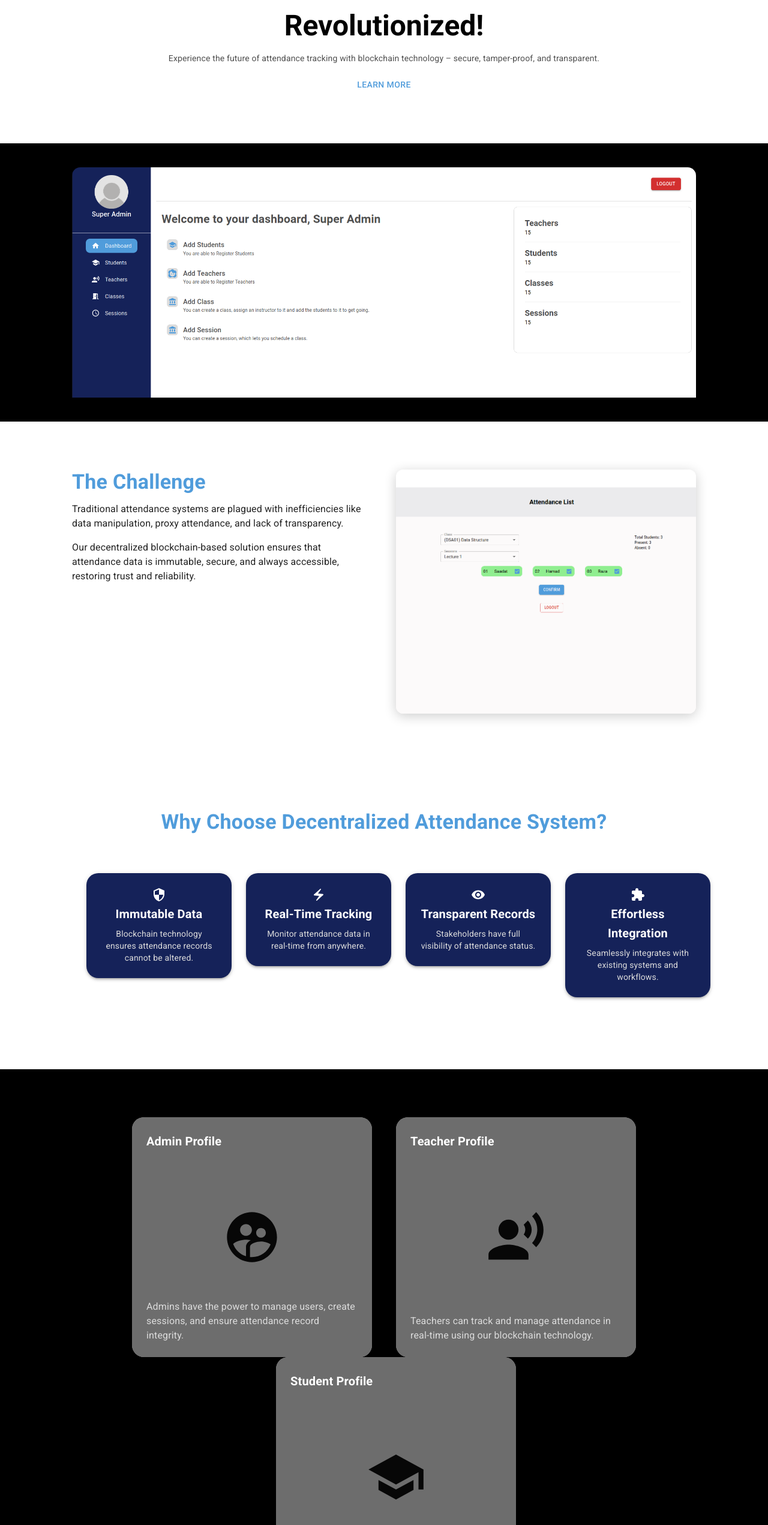
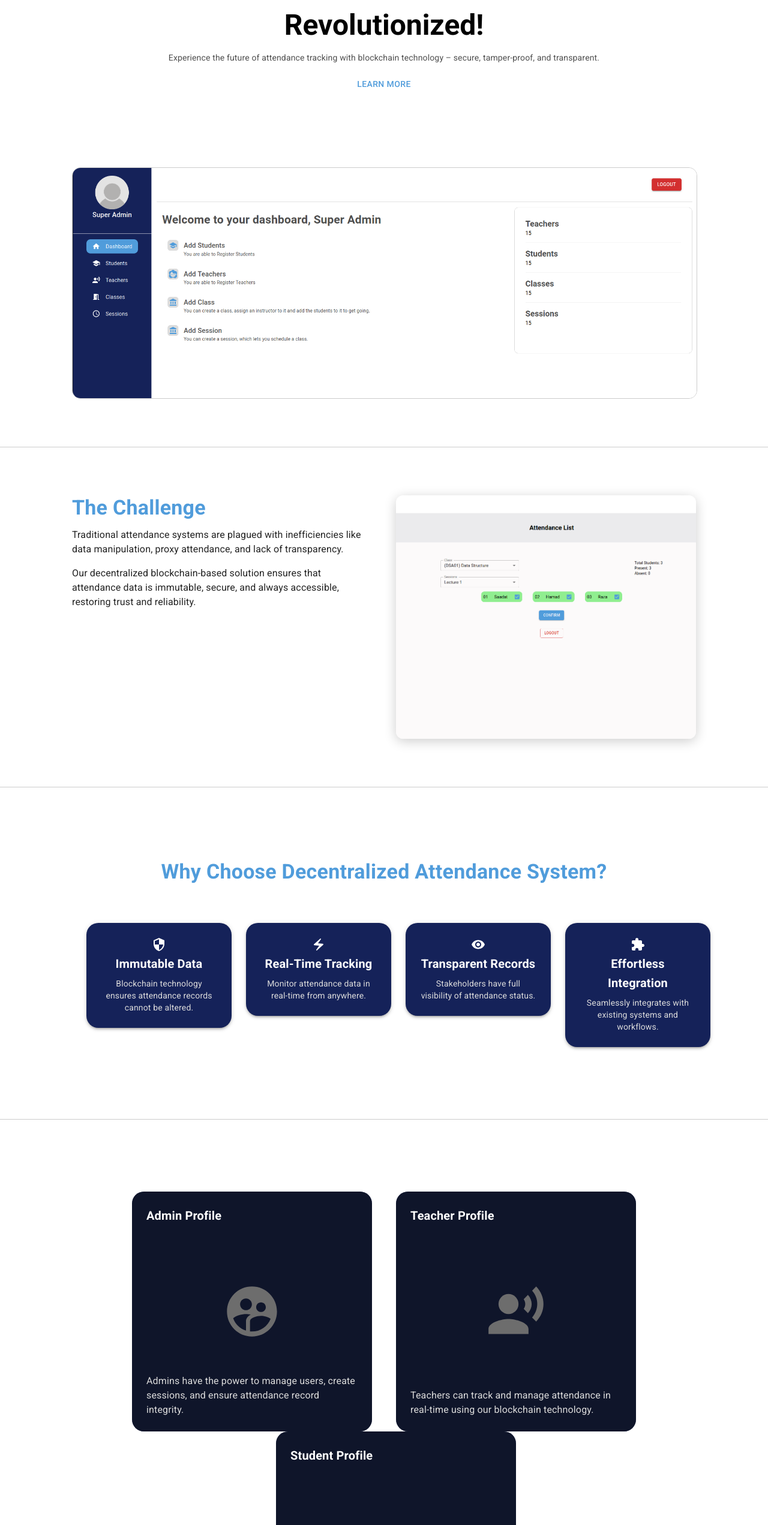
Before and after one commit to saadat7s/decentralizedAttendance-client, a React (Create React App) app: page / in a window 1280 px wide. Shown: the part 254-2797 px from the top of the page at 60% size. Built offline with nearby package versions, Linux system fonts and the light colour scheme; no server answers.

Commit message:
Corrected glitch in admin dashbaord, added logout button to student page, corrected glitch in teachers page showing 401 unauthorized

```diff
--- a/src/components/Admin/AdminLogin.tsx
+++ b/src/components/Admin/AdminLogin.tsx
@@ -8,6 +8,7 @@ import { AppDispatch, RootState } from '../../redux/store';
 import toast from 'react-hot-toast';
 import { userLogin } from '../../redux/features/authSlice';
 import { getUserProfile } from '../../redux/features/userSlice';
+import LandingPageNav from '../LandingPageNav';
 
 
 
@@ -76,6 +77,8 @@ function AdminLogin() {
     }, [isAuthenticated])
 
     return (
+        <Stack>
+            <LandingPageNav />
             <LoginForm
                 title='Welcome, Log in with your Admin Credentials'
                 subtitle='It is our great pleasure to have you on board'
@@ -105,6 +108,7 @@ function AdminLogin() {
                     </Stack>
                 }
             />
+        </Stack>
     );
 }
 
--- /dev/null
+++ b/src/components/LandingPageNav.tsx
@@ -0,0 +1,48 @@
+import { Button, Stack, Typography } from '@mui/material'
+import React from 'react'
+import { Link } from 'react-router-dom'
+
+function LandingPageNav() {
+    return (
+        <Stack
+            justifyContent={'space-between'}
+            gap={3}
+            direction={'row'}
+            px={15}
+            py={5}
+        >
+
+            {/* Logo */}
+            <Link to={'/'} style={{ textDecoration: 'none', color: "black" }}>
+                <Stack>
+                    <Typography lineHeight={1} variant='caption' fontWeight={'900'} sx={{ textTransform: 'uppercase' }}>
+                        Decentralized
+                    </Typography>
+                    <Typography lineHeight={1} variant='caption' fontWeight={'900'} sx={{ textTransform: 'uppercase' }}>
+                        Attendance
+                    </Typography>
+                    <Typography lineHeight={1} variant='caption' fontWeight={'900'} sx={{ textTransform: 'uppercase' }}>
+                        System
+                    </Typography>
+                </Stack>
+            </Link>
+
+            {/* Nav buttons */}
+            <Stack
+                direction={'row'}
+                gap={1}
+            >
+                <Button variant='contained'>
+                    Login
+                </Button>
+
+                <Button variant='contained'>
+                    Register
+                </Button>
+
+            </Stack>
+        </Stack>
+    )
+}
+
+export default LandingPageNav
--- a/src/components/LandingProfileCards.tsx
+++ b/src/components/LandingProfileCards.tsx
@@ -5,7 +5,7 @@ function LandingProfileCards({ title, subtitle, image, children }: { title: stri
     return (
         <Stack
             justifyContent={'space-between'}
-            bgcolor={'primary.contrastText'}
+            bgcolor={'primary.100'}
             height={400}
             width={400}
             borderRadius={5}
--- a/src/components/LoginForm.tsx
+++ b/src/components/LoginForm.tsx
@@ -8,7 +8,7 @@ function LoginForm({ title, subtitle, formik, actions }: { title: string, subtit
         <Stack
             flexGrow={1}
             width={'100vw'}
-            height={'100vh'}
+            height={'80vh'}
             gap={5}
             bgcolor={'background.default'}
             justifyContent={'center'}
--- a/src/components/PageHeader.tsx
+++ b/src/components/PageHeader.tsx
@@ -9,9 +9,7 @@ function PageHeader({ actions }: { actions: React.ReactNode | null }) {
     const dispatch = useDispatch<AppDispatch>();
     const navigate = useNavigate();
     function logoutHandler() {
-        localStorage.removeItem('x_auth_token')
         dispatch(logoutUser({ navigate }))
-        navigate('/')
     }
     return (
         <Stack
@@ -20,8 +18,6 @@ function PageHeader({ actions }: { actions: React.ReactNode | null }) {
             py={2}
             px={4}
             borderRadius={2}
-            // bgcolor={'secondary.100'}
-            // boxShadow={2}
             justifyContent={'space-between'}
         >
 
--- a/src/components/Student/Login.tsx
+++ b/src/components/Student/Login.tsx
@@ -8,6 +8,7 @@ import { AppDispatch, RootState } from '../../redux/store';
 import toast from 'react-hot-toast';
 import { userLogin } from '../../redux/features/authSlice';
 import { getUserProfile } from '../../redux/features/userSlice';
+import LandingPageNav from '../LandingPageNav';
 
 
 interface StudentLoginValues {
@@ -66,6 +67,9 @@ function Login() {
         },
     });
     return (
+        <Stack>
+            <LandingPageNav />
+
             <LoginForm
                 title="Welcome, Log in with your Student Credentials"
                 subtitle="It is our great pleasure to have you on board"
@@ -95,6 +99,7 @@ function Login() {
                     </Stack>
                 }
             />
+        </Stack>
     )
 }
 
--- a/src/components/Teacher/Home.tsx
+++ b/src/components/Teacher/Home.tsx
@@ -38,8 +38,6 @@ function Home() {
   const navigate = useNavigate();
 
   const handleLogout = () => {
-    localStorage.removeItem('x_auth_token')
-    navigate('/');
     dispatch(logoutUser({ navigate }));
   };
 
--- a/src/components/Teacher/TeacherLogin.tsx
+++ b/src/components/Teacher/TeacherLogin.tsx
@@ -8,6 +8,7 @@ import { AppDispatch, RootState } from '../../redux/store';
 import toast from 'react-hot-toast';
 import { userLogin } from '../../redux/features/authSlice';
 import { getUserProfile } from '../../redux/features/userSlice';
+import LandingPageNav from '../LandingPageNav';
 
 interface TeacherLoginValues {
     email: string;
@@ -75,6 +76,8 @@ function TeacherLogin() {
     }, [isAuthenticated, dispatch, navigate]);
 
     return (
+        <Stack>
+            <LandingPageNav />
             <LoginForm
                 title="Welcome, Log in with your Teacher Credentials"
                 subtitle="It is our great pleasure to have you on board"
@@ -104,6 +107,7 @@ function TeacherLogin() {
                     </Stack>
                 }
             />
+        </Stack>
     );
 }
 
--- a/src/pages/LandingPage.tsx
+++ b/src/pages/LandingPage.tsx
@@ -1,4 +1,4 @@
-import { Box, Button, Grid, Link, Stack, Typography } from '@mui/material';
+import { Box, Button, Divider, Grid, Link, Stack, Typography } from '@mui/material';
 import React from 'react';
 import LandingProfileCards from '../components/LandingProfileCards';
 import Navbar from '../components/Navbar';
@@ -40,20 +40,6 @@ function LandingPage() {
                     </Typography>
                 </Stack>
 
-                {/* Nav buttons */}
-                <Stack
-                    direction={'row'}
-                    gap={1}
-                >
-                    <Button variant='contained'>
-                        Login
-                    </Button>
-
-                    <Button variant='contained'>
-                        Register
-                    </Button>
-
-                </Stack>
             </Stack>
 
             {/* Banner */}
@@ -87,18 +73,20 @@ function LandingPage() {
             <Stack
                 px={15}
                 py={5}
-                bgcolor={'ActiveBorder'}
+                // bgcolor={'ActiveBorder'}
                 gap={5}
             >
                 <img
                     src='adminDashboard.png'
                     width={'100%'}
                     height={'100%'}
-                    style={{ borderTopLeftRadius: 14, borderTopRightRadius: 14 }}
+                    style={{ borderRadius: 14, border: "1px solid #ccc" }}
                     alt='a screenshot of the app'
                 />
 
             </Stack>
+
+            <Divider sx={{ width: '100%', borderColor: '#ccc' }} />
 
 
             <Grid container spacing={5} alignItems="start" px={15} py={5}>
@@ -129,7 +117,7 @@ function LandingPage() {
                     />
                 </Grid>
             </Grid>
-
+            <Divider sx={{ width: '100%', borderColor: '#ccc' }} />
 
             <Stack spacing={5} textAlign="center" py={10} px={15}>
                 <Typography variant="h4" fontWeight="bold" color="primary.main">
@@ -169,26 +157,27 @@ function LandingPage() {
                 </Grid>
             </Stack>
 
+            <Divider sx={{ width: '100%', borderColor: '#ccc' }} />
 
-            <Stack direction="row" spacing={5} justifyContent="center" flexWrap="wrap" px={15} py={10} bgcolor={'ActiveBorder'}>
+            <Stack direction="row" spacing={5} justifyContent="center" flexWrap="wrap" px={15} py={10} >
                 {[
                     {
                         title: 'Admin Profile',
                         subtitle:
                             'Admins have the power to manage users, create sessions, and ensure attendance record integrity.',
-                        image: <SupervisedUserCircle sx={{ fontSize: '100px' }} />,
+                        image: <SupervisedUserCircle sx={{ fontSize: '100px', color: "white" }} />,
                         link: '/admin/login'
                     },
                     {
                         title: 'Teacher Profile',
                         subtitle: 'Teachers can track and manage attendance in real-time using our blockchain technology.',
-                        image: <RecordVoiceOver sx={{ fontSize: '100px' }} />,
+                        image: <RecordVoiceOver sx={{ fontSize: '100px', color: "white" }} />,
                         link: '/teacher/login'
                     },
                     {
                         title: 'Student Profile',
                         subtitle: 'Students can view and verify their attendance history anytime with full transparency.',
-                        image: <School sx={{ fontSize: '100px' }} />,
+                        image: <School sx={{ fontSize: '100px', color: "white" }} />,
                         link: '/student/login'
                     },
                 ].map((profile, idx) => (
--- a/src/redux/features/authSlice.ts
+++ b/src/redux/features/authSlice.ts
@@ -1,6 +1,6 @@
 import { createAsyncThunk, createSlice } from "@reduxjs/toolkit"
 import axiosInstance from "../../utils/axios/axiosInstance"
-import { getUserProfile, setAuthenticated } from "./userSlice";
+import { clearUserProfile, getUserProfile, setAuthenticated, setUserProfile } from "./userSlice";
 import axios from "axios";
 
 const initialState = {
@@ -35,9 +35,9 @@ export const logoutUser = createAsyncThunk<any, any, { rejectValue: { message: s
     async (data: any, { rejectWithValue, dispatch }) => {
         try {
             const response = await axiosInstance.get('/auth/logout');
+            localStorage.removeItem('x_auth_token');
+            dispatch(clearUserProfile())
             data.navigate('/')
-            localStorage.removeItem('x_auth_token');
-            dispatch(setAuthenticated(false))
             return response;
         } catch (error: any) {
             return rejectWithValue({ message: error.response?.data?.message })
--- a/src/redux/features/userSlice.ts
+++ b/src/redux/features/userSlice.ts
@@ -35,6 +35,11 @@ const userSlice = createSlice({
                 state.isAuthenticated = true;
             }
         },
+        clearUserProfile: (state) => {
+            state.userProfile = {};
+            console.log("User Profile Cleared", state.userProfile)
+            state.isAuthenticated = false;
+        },
         setAuthenticated: (state, action) => {
             state.isAuthenticated = action.payload;
         }
@@ -57,4 +62,4 @@ const userSlice = createSlice({
 })
 
 export default userSlice.reducer;
-export const { setUserProfile, setAuthenticated } = userSlice.actions;
+export const { setUserProfile, setAuthenticated, clearUserProfile } = userSlice.actions;
```
Also changed, not shown: src/components/Student/StudentNavbar.tsx (+15 -1 lines). Lines whose indentation alone changed are shown as unchanged.
